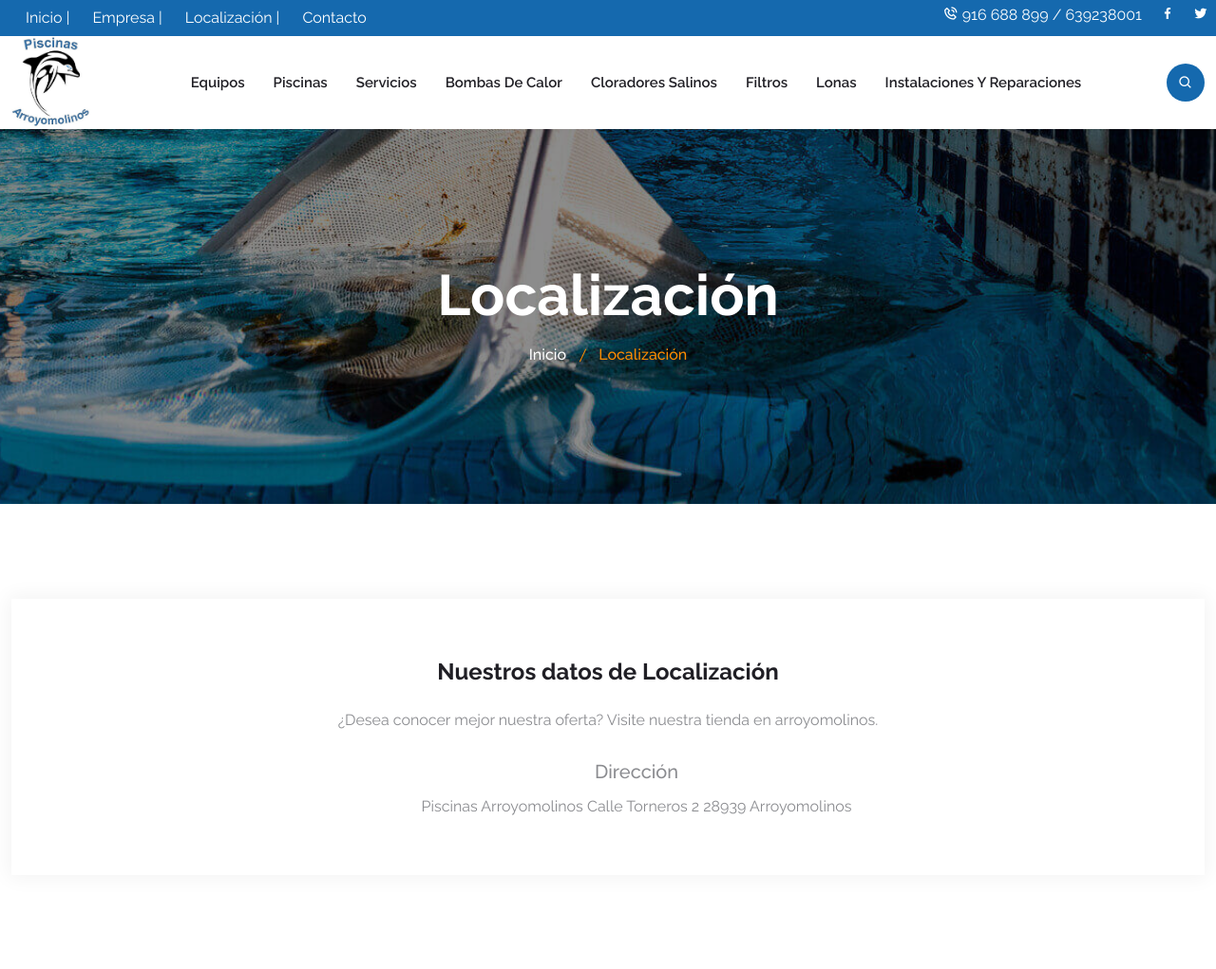
After one commit to ghiovani666/piscinas, a PHP site: page /localizacion.php in a window 1280 px wide. The commit adds this page. Shown: the top 1021 px of the page at 95% size. Run offline with PHP 8.4, Linux system fonts and the light colour scheme; some libraries are stand-ins or nearby versions.

Commit message:
Avance details

```diff
--- a/contacto.php
+++ b/contacto.php
@@ -49,6 +49,7 @@
     width: 100%;
 }
 </style>
+
 <body>
 
     <div class="preloader">
@@ -91,8 +92,8 @@
                                 <i class="bx bxs-location-plus"></i>
                                 <span>Dirección</span>
                                 Piscinas Arroyomolinos
-Calle Torneros 2
-28939 Arroyomolinos
+                                Calle Torneros 2
+                                28939 Arroyomolinos
                             </li>
                             <li>
                                 <i class="bx bxs-phone-call"></i>
--- a/footer.php
+++ b/footer.php
@@ -4,7 +4,7 @@
             <div class="col-lg-3 col-md-6">
                 <div class="single-footer-widget">
                     <a href="#!" class="logo">
-                        <img src="http://www.piscinasarroyomolinos.es/s/misc/logo.jpg?t=1617297049" alt="Image"
+                        <img src="assets/img/logos.jpg" alt="Image"
                             style="width: 150px;">
                     </a>
                     <p>Le ofrecemos un mantenimiento anual ,servicio a domicilio.Trabajamos con las mejores marcas
--- a/header.php
+++ b/header.php
@@ -13,13 +13,13 @@
 
                         </li>
                         <li class="flag-item-top">
-                            <a href="javascript:void(0)" class="flag-bar" style="color: white;padding-left: 15px;">
+                            <a href="#about_home" class="flag-bar" style="color: white;padding-left: 15px;">
                                 <span>Empresa | </span>
                             </a>
 
                         </li>
                         <li class="flag-item-top">
-                            <a href="javascript:void(0)" class="flag-bar" style="color: white;padding-left: 15px;">
+                            <a href="localizacion.php" class="flag-bar" style="color: white;padding-left: 15px;">
                                 <span>Localización | </span>
                             </a>
 
@@ -67,8 +67,8 @@
     <div class="navbar-area">
         <div class="mobile-nav">
             <div class="container-fluid">
-                <a href="javascript:void(0)" class="logo">
-                    <img src="http://www.piscinasarroyomolinos.es/s/misc/logo.jpg?t=1617297049" alt="Image"
+                <a href="index.php" class="logo">
+                    <img src="assets/img/logos.jpg" alt="Image"
                         style="width: 90px;">
                 </a>
             </div>
@@ -77,7 +77,7 @@
             <div class="container-fluid">
                 <nav class="navbar navbar-expand-md">
                     <a class="navbar-brand" href="javascript:void(0)">
-                        <img src="http://www.piscinasarroyomolinos.es/s/misc/logo.jpg?t=1617297049" alt="Image"
+                        <img src="assets/img/logos.jpg" alt="Image"
                             style="width: 90px;">
                     </a>
                     <div class="collapse navbar-collapse mean-menu">
@@ -168,7 +168,7 @@
 
                             </li>
                             <li class="nav-item">
-                                <a href="javascript:void(0)" class="nav-link">
+                                <a href="equipos_bombas.php" class="nav-link">
                                     Bombas de calor
                                 </a>
 
--- a/index.php
+++ b/index.php
@@ -101,7 +101,7 @@
     </div>
 
 
-    <section class="about-area pt-100 pb-70">
+    <section class="about-area pt-100 pb-70" id="about_home">
         <div class="container">
             <div class="row align-items-center">
                 <div class="col-lg-6">
@@ -111,7 +111,7 @@
                 </div>
                 <div class="col-lg-6">
                     <div class="about-content">
-                        <span class="top-title">¡Bienvenido a Piscinas Cuamar Arroyomolinos!</span>
+                        <h2>¡Bienvenido a Piscinas Cuamar Arroyomolinos!</h2>
 
                         <p>Le ofrecemos un mantenimiento anual ,servicio a domicilio.Trabajamos con las mejores marcas (hayward,astral pool, piscinas coimpol..) para poder ofrecer a nuestros clientes un producto de calidad. Ponemos nuestra experiencia a su disposición. Conseguir la satisfacción de nuestros clientes es nuestro principal objetivo.Le ofrecemos los precios más competitivos del mercado y nos adaptaresmos a su presupuesto. Nos ocuparemos de realizar su proyecto en el plazo más corto posible para que pueda disfrutar cuanto antes de su piscina.Todos nuestros productos disponen de su propia garantía. Contacte con nosotros: si hay algo que necesita y no encuentra, lo buscaremos por usted. Le atenderemos personalmente en su domicilio en cualquiera de nuestras tiendas.</p>
                         <a href="#!" class="default-btn">
--- /dev/null
+++ b/localizacion.php
@@ -0,0 +1,148 @@
+<!doctype html>
+<html lang="zxx">
+
+<!-- Mirrored from templates.envytheme.com/Piscinas Arroyomolinos/default/services-style-three.html by HTTrack Website Copier/3.x [XR&CO'2014], Mon, 24 May 2021 17:56:04 GMT -->
+
+<head>
+
+    <meta charset="utf-8">
+    <meta name="viewport" content="width=device-width, initial-scale=1, shrink-to-fit=no">
+
+    <link rel="stylesheet" href="assets/css/bootstrap.min.css">
+
+    <link rel="stylesheet" href="assets/css/owl.theme.default.min.css">
+
+    <link rel="stylesheet" href="assets/css/owl.carousel.min.css">
+
+    <link rel="stylesheet" href="assets/css/animate.min.css">
+
+    <link rel="stylesheet" href="assets/css/boxicons.min.css">
+
+    <link rel="stylesheet" href="assets/css/magnific-popup.min.css">
+
+    <link rel="stylesheet" href="assets/css/flaticon.css">
+
+    <link rel="stylesheet" href="assets/css/meanmenu.min.css">
+
+    <link rel="stylesheet" href="assets/css/nice-select.min.css">
+
+    <link rel="stylesheet" href="assets/css/odometer.min.css">
+
+    <link rel="stylesheet" href="assets/css/style.css">
+
+    <link rel="stylesheet" href="assets/css/responsive.css">
+
+    <link rel="icon" type="image/png" href="assets/img/favicon.png">
+
+    <title>Piscinas Arroyomolinos</title>
+</head>
+
+<style type="text/css">
+.form-control {
+    height: 50px;
+    color: #ff8c00;
+    border: 1px solid #1569ae;
+    background-color: transparent;
+    border-radius: 0;
+    font-size: 16px;
+    padding: 10px 20px;
+    width: 100%;
+}
+</style>
+
+<body>
+
+    <div class="preloader">
+        <div class="lds-ripple">
+            <div></div>
+            <div></div>
+        </div>
+    </div>
+
+
+    <?php include 'header.php'; ?>
+
+
+    <div class="page-title-area bg-18">
+        <div class="container">
+            <div class="page-title-content">
+                <h2>Localización</h2>
+                <ul>
+                    <li>
+                        <a href="index.php">
+                            Inicio
+                        </a>
+                    </li>
+                    <li class="active">Localización</li>
+                </ul>
+            </div>
+        </div>
+    </div>
+
+
+    <section class="main-contact-area ptb-100">
+        <div class="container">
+            <div class="row align-items-center" style="text-align: center;">
+                <div class="col-lg-12">
+                    <div class="contact-info">
+                        <h3>Nuestros datos de Localización</h3>
+                        <p>¿Desea conocer mejor nuestra oferta? Visite nuestra tienda en arroyomolinos.﻿</p>
+                        <ul class="address">
+                            <li class="location">
+                                <span>Dirección</span>
+                                Piscinas Arroyomolinos
+                                Calle Torneros 2
+                                28939 Arroyomolinos
+                            </li>
+                        </ul>
+
+                    </div>
+                </div>
+
+            </div>
+        </div>
+    </section>
+
+
+    <div class="map-area">
+
+        <iframe
+            src="https://www.google.com/maps/embed?pb=!1m18!1m12!1m3!1d3042.861778890054!2d-3.9088156852416334!3d40.30102787059316!2m3!1f0!2f0!3f0!3m2!1i1024!2i768!4f13.1!3m3!1m2!1s0xd41927585c1c7eb%3A0xee30fe2623f264d4!2sCalle%20de%20Torneros%2C%202%2C%2028939%20Arroyomolinos%2C%20Madrid%2C%20Spain!5e0!3m2!1sen!2spe!4v1624423592297!5m2!1sen!2spe"></iframe>
+    </div>
+
+
+    <?php include 'footer.php'; ?>
+
+    <script data-cfasync="false" src="../../cdn-cgi/scripts/5c5dd728/cloudflare-static/email-decode.min.js"></script>
+    <script src="assets/js/jquery.min.js"></script>
+
+    <script src="assets/js/bootstrap.bundle.min.js"></script>
+
+    <script src="assets/js/meanmenu.min.js"></script>
+
+    <script src="assets/js/wow.min.js"></script>
+
+    <script src="assets/js/owl.carousel.min.js"></script>
+
+    <script src="assets/js/nice-select.min.js"></script>
+
+    <script src="assets/js/magnific-popup.min.js"></script>
+
+    <script src="assets/js/jarallax.min.js"></script>
+
+    <script src="assets/js/appear.min.js"></script>
+
+    <script src="assets/js/odometer.min.js"></script>
+
+    <script src="assets/js/form-validator.min.js"></script>
+
+    <script src="assets/js/contact-form-script.js"></script>
+
+    <script src="assets/js/ajaxchimp.min.js"></script>
+
+    <script src="assets/js/custom.js"></script>
+</body>
+
+<!-- Mirrored from templates.envytheme.com/Piscinas Arroyomolinos/default/services-style-three.html by HTTrack Website Copier/3.x [XR&CO'2014], Mon, 24 May 2021 17:56:04 GMT -->
+
+</html>
```
Also changed, not shown: assets/img/logos.jpg (added).
